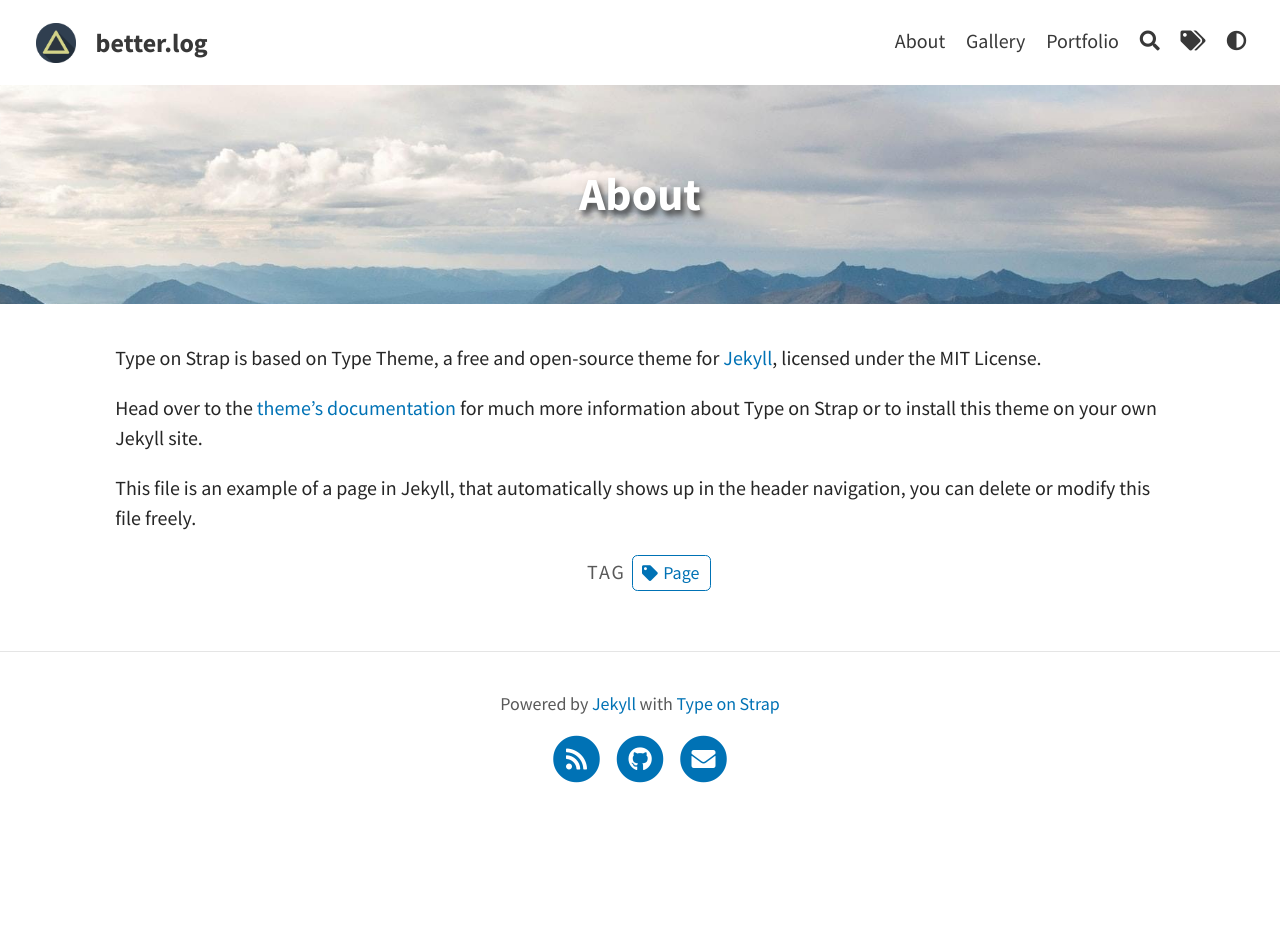
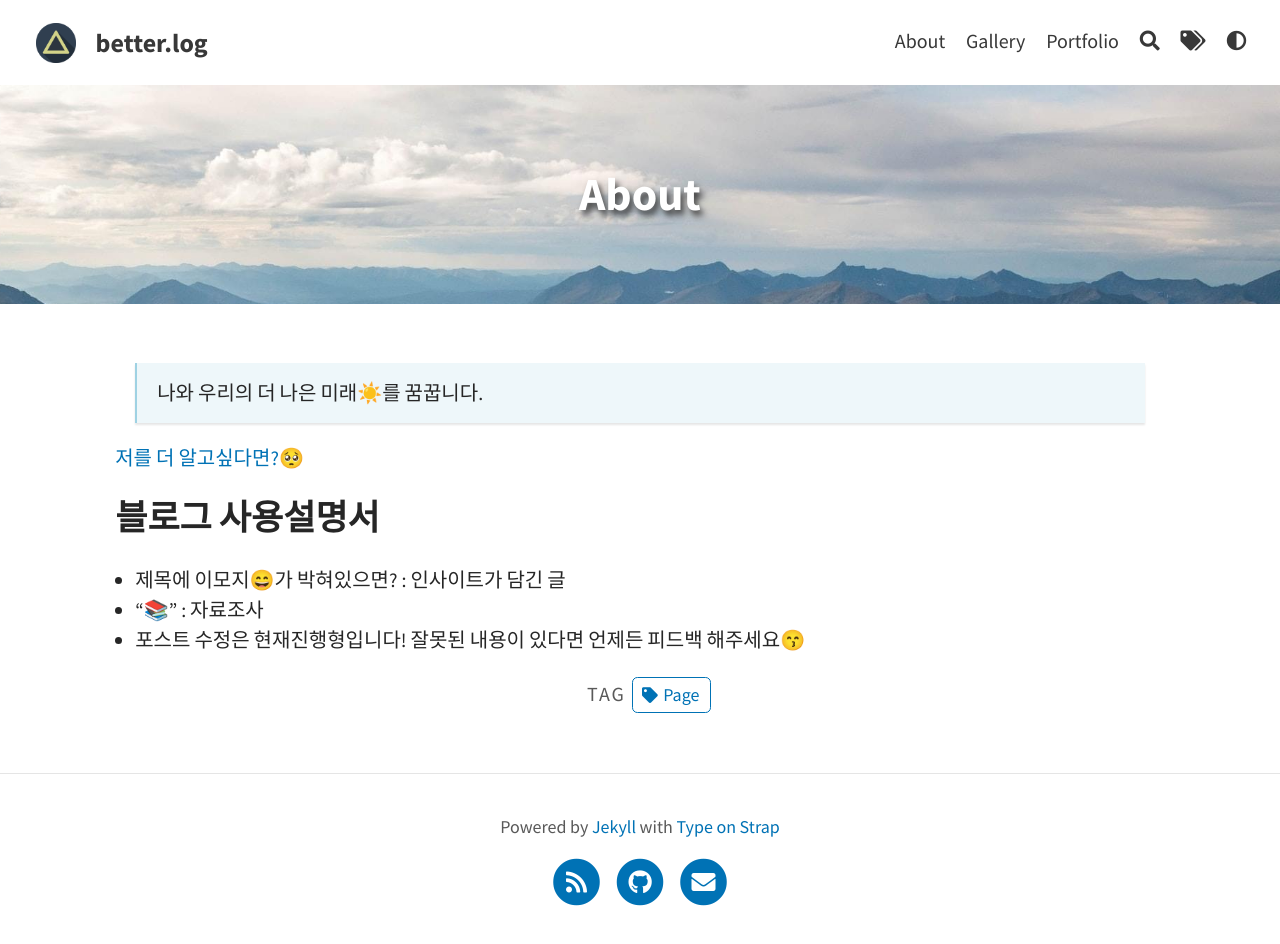
Before and after one commit to BETTERFUTURE4/betterfuture4.github.io, a Jekyll site: the page built from pages/about.md, in a window 1280 px wide. Built offline with Jekyll 4.4.1, drawn with Linux system fonts in a browser that asks for light colours; before the commit the page ends 900 px from its top, so only the background shows below that.

Commit message:
소개글 수정

```diff
--- a/pages/about.md
+++ b/pages/about.md
@@ -6,8 +6,12 @@ feature-img: "assets/img/pexels/travel.jpeg"
 tags: [Page]
 ---
 
-Type on Strap is based on Type Theme, a free and open-source theme for [Jekyll](http://jekyllrb.com/), licensed under the MIT License.
+> 나와 우리의 더 나은 미래☀️를 꿈꿉니다.
 
-Head over to the [theme's documentation](https://github.io/sylhare/Type-on-Strap) for much more information about Type on Strap or to install this theme on your own Jekyll site.
+[저를 더 알고싶다면?🥺](https://www.notion.so/mima-o/JIWOOPOLIO-57115a663d1f43ddab213eb448b96946)
 
-This file is an example of a page in Jekyll, that automatically shows up in the header navigation, you can delete or modify this file freely.
+## 블로그 사용설명서
+
+- 제목에 이모지😄가 박혀있으면? : 인사이트가 담긴 글
+- "📚" : 자료조사
+- 포스트 수정은 현재진행형입니다! 잘못된 내용이 있다면 언제든 피드백 해주세요😙
```
